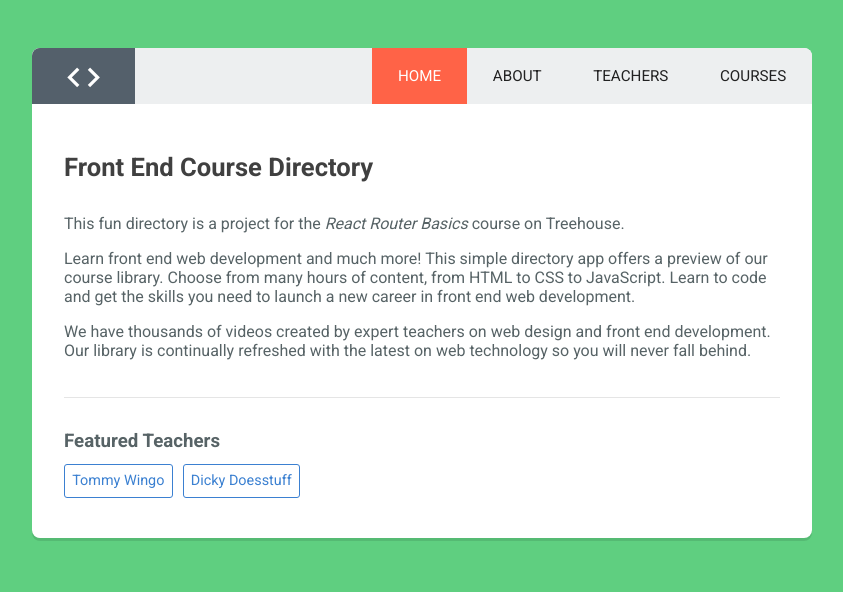
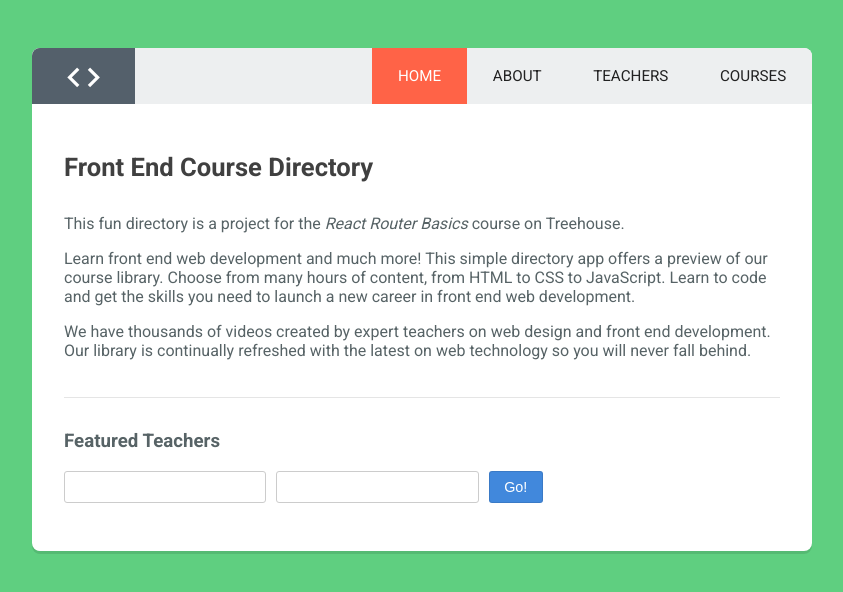
Before and after one commit to icld/course-directory-icld, a React (Create React App) app: page / in a window 1280 px wide. Shown: the top 592 px of the page, without its empty margins (218-1061 px from the left). Built offline with nearby package versions, Linux system fonts and the light colour scheme.

Commit message:
add form to home

```diff
--- a/src/components/Home.js
+++ b/src/components/Home.js
@@ -12,8 +12,11 @@ class Home extends Component {
         <p>We have thousands of videos created by expert teachers on web design and front end development. Our library is continually refreshed with the latest on web technology so you will never fall behind.</p>
         <hr />
         <h3>Featured Teachers</h3>
-        <Link to="teachers/HTML/Tommy-Wingo">Tommy Wingo</Link>
-        <Link to="teachers/CSS/Dicky-Doesstuff">Dicky Doesstuff</Link>
+        <form>
+          <input type="text" placholder="Name" />
+          <input type="text" placholder="Topic" />
+          <button type="submit">Go!</button>
+        </form>
 
       </div>
     );
```
